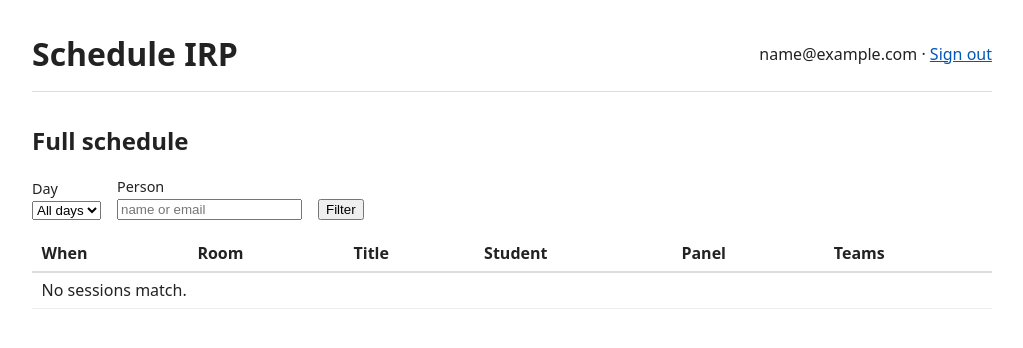
After one commit to rolotumazi/irp-scheduler, a Django app: page /schedule/ in a window 1280 px wide. The commit adds this page. Shown: the top 348 px of the page, without its empty margins (128-1151 px from the left). Run offline with Django 5.2, Linux system fonts and the light colour scheme; the visitor is signed in with stand-in values (Sample User, id 1); data comes from the database, SQL or seed files in the repository; data that the repository does not hold is empty.

Commit message:
feat: dashboard + schedule list/detail views (Phase 4)
Home shows the signed-in user's sessions (interviewee or panelist); /schedule/
lists all interviews filterable by day/person; /schedule/<id>/ shows panel, time,
and the Teams link. Schedule pages are login-required; links never shown to the
public. Queries use subqueries for M2M membership + nulls_last ordering to stay
correct on Postgres. 10 view tests; verified against Postgres in-container.

Co-Authored-By: Claude Opus 4.7 (1M context) <noreply@anthropic.com>

```diff
--- /dev/null
+++ b/interviews/templates/interviews/schedule_list.html
@@ -0,0 +1,47 @@
+{% extends "base.html" %}
+
+{% block title %}Full schedule — Schedule IRP{% endblock %}
+
+{% block content %}
+  <h2>Full schedule</h2>
+
+  <form method="get" class="filters">
+    <label>Day
+      <select name="day">
+        <option value="">All days</option>
+        {% for d in days %}
+          <option value="{{ d }}" {% if d == day %}selected{% endif %}>{{ d }}</option>
+        {% endfor %}
+      </select>
+    </label>
+    <label>Person
+      <input type="text" name="person" value="{{ person }}" placeholder="name or email">
+    </label>
+    <button type="submit">Filter</button>
+    {% if day or person %}
+      <a href="{% url 'interviews:schedule_list' %}">Clear</a>
+    {% endif %}
+  </form>
+
+  <table>
+    <thead>
+      <tr><th>When</th><th>Room</th><th>Title</th><th>Student</th><th>Panel</th><th>Teams</th></tr>
+    </thead>
+    <tbody>
+      {% for interview in interviews %}
+        <tr>
+          <td>{% if interview.timeslot %}{{ interview.timeslot.start_at|date:"D j M, H:i" }}{% else %}<span class="muted">—</span>{% endif %}</td>
+          <td>{{ interview.timeslot.room_label|default:"—" }}</td>
+          <td><a href="{% url 'interviews:schedule_detail' interview.pk %}">{{ interview.title }}</a></td>
+          <td>{{ interview.interviewee.get_full_name|default:interview.interviewee.email }}</td>
+          <td>
+            {% for p in interview.panelists.all %}{{ p.get_full_name|default:p.email }}{% if not forloop.last %}, {% endif %}{% endfor %}
+          </td>
+          <td>{% if interview.timeslot.teams_link %}<a href="{{ interview.timeslot.teams_link }}">Join</a>{% else %}<span class="muted">—</span>{% endif %}</td>
+        </tr>
+      {% empty %}
+        <tr><td colspan="6">No sessions match.</td></tr>
+      {% endfor %}
+    </tbody>
+  </table>
+{% endblock %}
--- a/interviews/urls.py
+++ b/interviews/urls.py
@@ -8,6 +8,8 @@ app_name = 'interviews'
 urlpatterns = [
     path('', views.home, name='home'),
     path('healthz', views.healthz, name='healthz'),
+    path('schedule/', views.schedule_list, name='schedule_list'),
+    path('schedule/<int:pk>/', views.schedule_detail, name='schedule_detail'),
     path('login/', views.login_request, name='login_request'),
     path('auth/', LoginView.as_view(), name='login_consume'),
     path('logout/', views.logout_view, name='logout'),
--- a/interviews/views.py
+++ b/interviews/views.py
@@ -1,13 +1,15 @@
 from django.conf import settings
 from django.contrib.auth import logout
+from django.contrib.auth.decorators import login_required
 from django.core.mail import send_mail
+from django.db.models import F, Min, Q
 from django.http import HttpResponse
-from django.shortcuts import redirect, render
+from django.shortcuts import get_object_or_404, redirect, render
 from django.urls import reverse
 from sesame.utils import get_query_string
 
 from .forms import LoginRequestForm
-from .models import User
+from .models import Interview, InterviewPanelist, Timeslot, User
 
 
 def healthz(request):
@@ -15,8 +17,74 @@ def healthz(request):
     return HttpResponse('ok', content_type='text/plain')
 
 
+def _ordered_by_start(qs):
+    # Unscheduled interviews (timeslot is NULL) sort last, deterministically
+    # across SQLite and Postgres.
+    return qs.order_by(F('timeslot__start_at').asc(nulls_last=True))
+
+
 def home(request):
-    return render(request, 'interviews/home.html')
+    sessions = None
+    if request.user.is_authenticated:
+        # Membership via a subquery (not an M2M join) so we avoid duplicate rows
+        # and the Postgres "SELECT DISTINCT + ORDER BY joined column" error.
+        panel_ids = InterviewPanelist.objects.filter(user=request.user).values('interview_id')
+        sessions = _ordered_by_start(
+            Interview.objects
+            .filter(Q(interviewee=request.user) | Q(pk__in=panel_ids))
+            .select_related('timeslot', 'interviewee')
+            .prefetch_related('panelists')
+        )
+    return render(request, 'interviews/home.html', {'sessions': sessions})
+
+
+@login_required
+def schedule_list(request):
+    interviews = (
+        Interview.objects
+        .select_related('timeslot', 'interviewee')
+        .prefetch_related('panelists')
+    )
+
+    day = request.GET.get('day', '').strip()
+    person = request.GET.get('person', '').strip()
+
+    if day:
+        interviews = interviews.filter(timeslot__day_label=day)
+    if person:
+        panel_match = InterviewPanelist.objects.filter(
+            Q(user__email__icontains=person) | Q(user__last_name__icontains=person)
+        ).values('interview_id')
+        interviews = interviews.filter(
+            Q(interviewee__email__icontains=person)
+            | Q(interviewee__last_name__icontains=person)
+            | Q(pk__in=panel_match)
+        )
+
+    # Distinct day labels, ordered by when that day starts (GROUP BY day_label,
+    # ORDER BY min(start_at)) — avoids the DISTINCT+ORDER BY pitfall.
+    days = [
+        row['day_label']
+        for row in Timeslot.objects.values('day_label')
+        .annotate(first_start=Min('start_at'))
+        .order_by('first_start')
+    ]
+
+    return render(request, 'interviews/schedule_list.html', {
+        'interviews': _ordered_by_start(interviews),
+        'days': days,
+        'day': day,
+        'person': person,
+    })
+
+
+@login_required
+def schedule_detail(request, pk):
+    interview = get_object_or_404(
+        Interview.objects.select_related('timeslot', 'interviewee').prefetch_related('panelists'),
+        pk=pk,
+    )
+    return render(request, 'interviews/schedule_detail.html', {'interview': interview})
 
 
 def login_request(request):
--- a/templates/base.html
+++ b/templates/base.html
@@ -8,6 +8,14 @@
     body { font-family: system-ui, sans-serif; max-width: 960px; margin: 2rem auto; padding: 0 1rem; color: #222; }
     header { border-bottom: 1px solid #ddd; padding-bottom: 1rem; margin-bottom: 2rem; }
     a { color: #0057b7; }
+    .muted { color: #666; }
+    table { border-collapse: collapse; width: 100%; }
+    th, td { text-align: left; padding: 0.4rem 0.6rem; border-bottom: 1px solid #eee; vertical-align: top; }
+    th { border-bottom: 2px solid #ddd; }
+    .filters { margin: 1rem 0; display: flex; gap: 1rem; align-items: end; flex-wrap: wrap; }
+    .filters label { display: flex; flex-direction: column; font-size: 0.9rem; gap: 0.2rem; }
+    ul.sessions { list-style: none; padding: 0; }
+    ul.sessions li { padding: 0.6rem 0; border-bottom: 1px solid #eee; }
   </style>
 </head>
 <body>
```
Also changed, not shown: interviews/templates/interviews/home.html (+30 -6 lines), interviews/templates/interviews/schedule_detail.html (added, +36 -0 lines), interviews/tests.py (+88 -2 lines).
